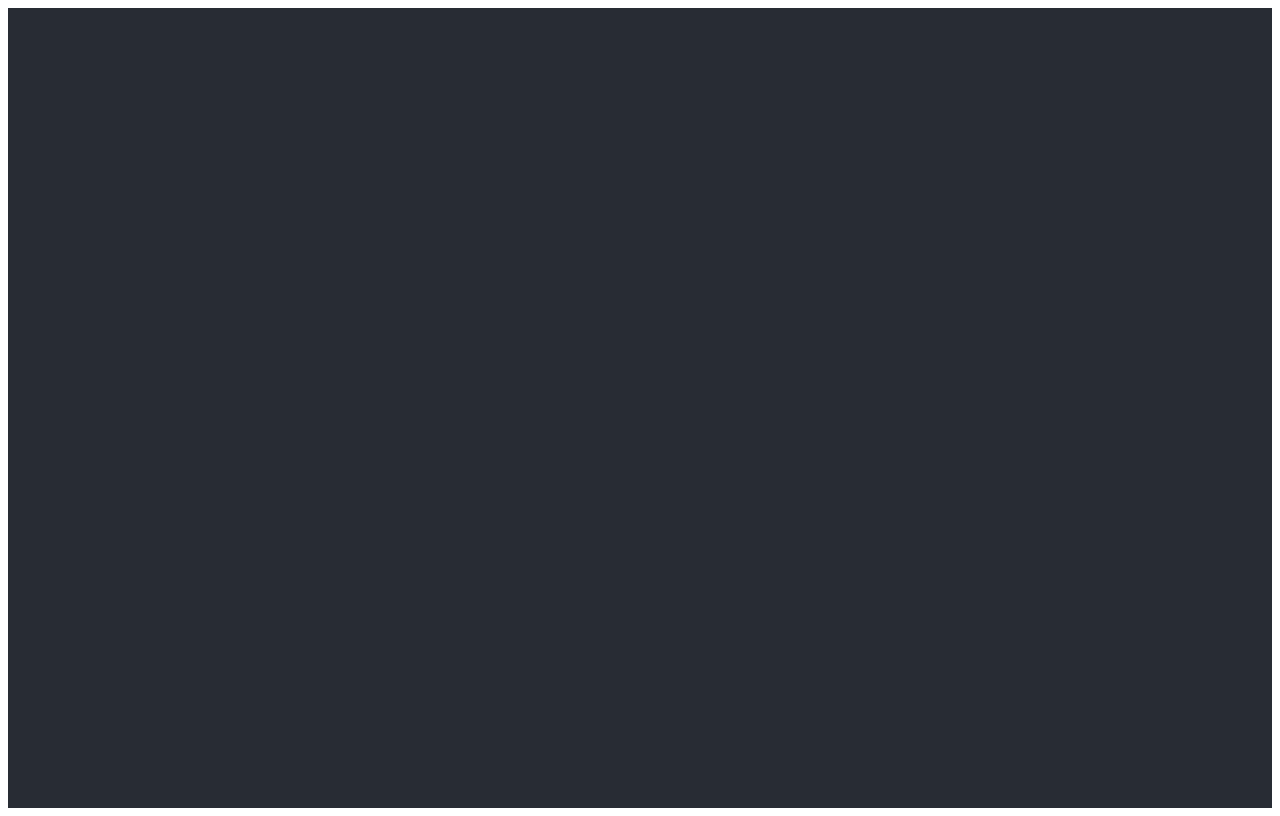
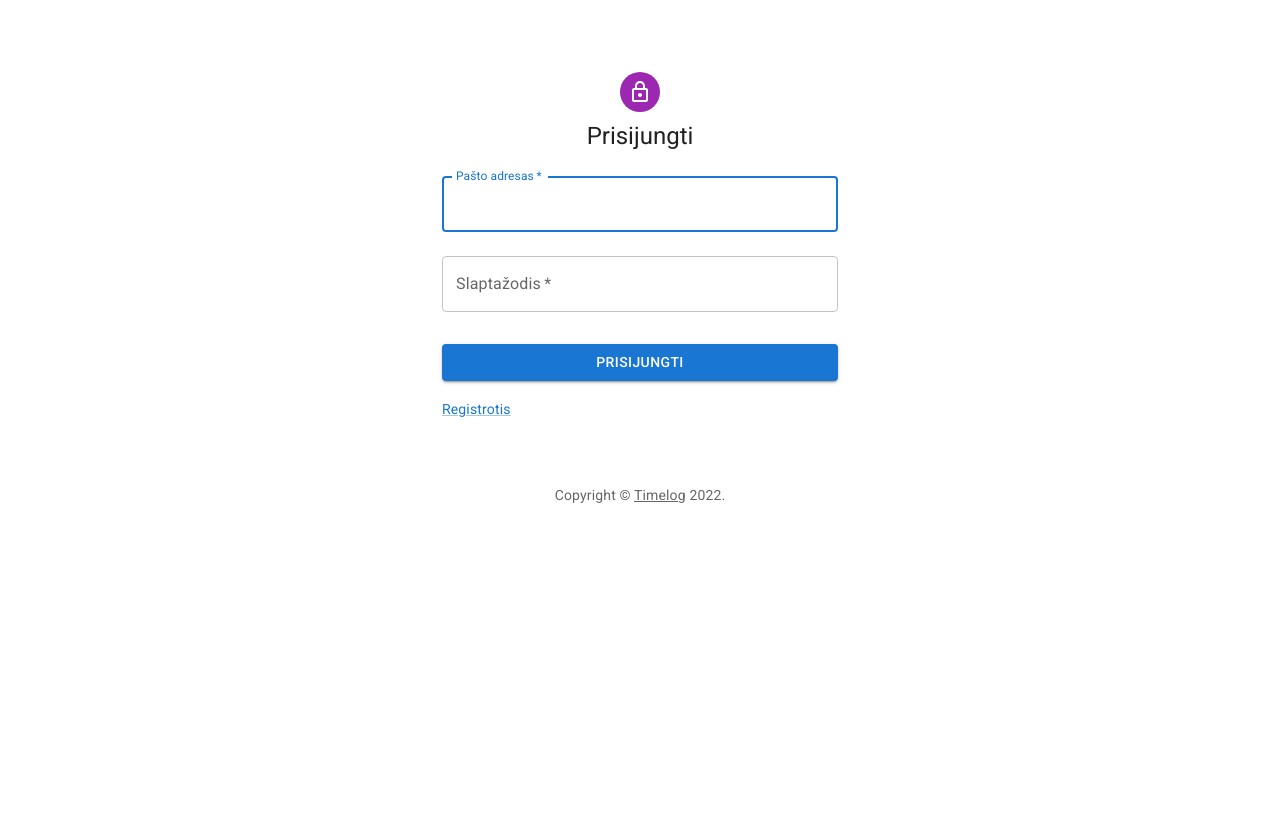
Before and after one commit to GintautasL/timelog, a React (Create React App) app: page /login in a window 1280 px wide. Built offline with nearby package versions, Linux system fonts and the light colour scheme.

Commit message:
done login

```diff
--- a/package.json
+++ b/package.json
@@ -5,6 +5,7 @@
   "dependencies": {
     "@emotion/react": "^11.8.2",
     "@emotion/styled": "^11.8.1",
+    "@mui/icons-material": "^5.5.1",
     "@mui/material": "^5.5.3",
     "@testing-library/jest-dom": "^5.16.3",
     "@testing-library/react": "^12.1.4",
--- a/public/index.html
+++ b/public/index.html
@@ -15,6 +15,8 @@
       user's mobile device or desktop. See https://developers.google.com/web/fundamentals/web-app-manifest/
     -->
     <link rel="manifest" href="%PUBLIC_URL%/manifest.json" />
+    <link rel="stylesheet" href="https://fonts.googleapis.com/css?family=Roboto:300,400,500,700&display=swap" />
+    <link rel="stylesheet" href="https://fonts.googleapis.com/icon?family=Material+Icons" />
     <!--
       Notice the use of %PUBLIC_URL% in the tags above.
       It will be replaced with the URL of the `public` folder during the build.
--- a/src/index.js
+++ b/src/index.js
@@ -6,10 +6,13 @@ import {
 } from "react-router-dom";
 import App from "./App";
 import {Login} from "./pages/Login";
+import { createTheme, ThemeProvider } from '@mui/material/styles';
 
+const theme = createTheme();
 
 const rootElement = document.getElementById("root");
 render(
+  <ThemeProvider theme={theme}>
     <BrowserRouter>
       <Routes>
         <Route path="/" element={<App />} />
@@ -17,6 +20,7 @@ render(
         <Route path="*" element={<div>404 not found</div>} />
 
       </Routes>
-  </BrowserRouter>,
+    </BrowserRouter>
+  </ThemeProvider>,
   rootElement
 );
--- a/src/pages/Login.js
+++ b/src/pages/Login.js
@@ -1,13 +1,104 @@
 
-import '../App.css';
-
-export const Login = () => {
-  return (
-    <div className="App">
-      <header className="App-header">
+import * as React from 'react';
+import Avatar from '@mui/material/Avatar';
+import Button from '@mui/material/Button';
+import CssBaseline from '@mui/material/CssBaseline';
+import TextField from '@mui/material/TextField';
+import FormControlLabel from '@mui/material/FormControlLabel';
+import Checkbox from '@mui/material/Checkbox';
+import Link from '@mui/material/Link';
+import Grid from '@mui/material/Grid';
+import Box from '@mui/material/Box';
+import LockOutlinedIcon from '@mui/icons-material/LockOutlined';
+import Typography from '@mui/material/Typography';
+import Container from '@mui/material/Container';
 
 
-      </header>
-    </div>
+function Copyright(props) {
+  return (
+    <Typography variant="body2" color="text.secondary" align="center" {...props}>
+      {'Copyright © '}
+      <Link color="inherit" href="/">
+        Timelog
+      </Link>{' '}
+      {new Date().getFullYear()}
+      {'.'}
+    </Typography>
   );
 }
+
+
+
+export const Login = ()=> {
+  const handleSubmit = (event) => {
+    event.preventDefault();
+    const data = new FormData(event.currentTarget);
+    console.log({
+      email: data.get('email'),
+      password: data.get('password'),
+    });
+  };
+
+  return (
+
+      <Container component="main" maxWidth="xs">
+        <CssBaseline />
+        <Box
+          sx={{
+            marginTop: 8,
+            display: 'flex',
+            flexDirection: 'column',
+            alignItems: 'center',
+          }}
+        >
+          <Avatar sx={{ m: 1, bgcolor: 'secondary.main' }}>
+            <LockOutlinedIcon />
+          </Avatar>
+          <Typography component="h1" variant="h5">
+            Prisijungti
+          </Typography>
+          <Box component="form" onSubmit={handleSubmit} noValidate sx={{ mt: 1 }}>
+            <TextField
+              margin="normal"
+              required
+              fullWidth
+              id="email"
+              label="Pašto adresas"
+              name="email"
+              autoComplete="email"
+              autoFocus
+            />
+            <TextField
+              margin="normal"
+              required
+              fullWidth
+              name="password"
+              label="Slaptažodis"
+              type="password"
+              id="password"
+              autoComplete="current-password"
+            />
+
+            <Button
+              type="submit"
+              fullWidth
+              variant="contained"
+              sx={{ mt: 3, mb: 2 }}
+            >
+              Prisijungti
+            </Button>
+            <Grid container>
+
+              <Grid item>
+                <Link href="#" variant="body2">
+                  {"Registrotis"}
+                </Link>
+              </Grid>
+            </Grid>
+          </Box>
+        </Box>
+        <Copyright sx={{ mt: 8, mb: 4 }} />
+      </Container>
+
+  );
+}
```
Also changed, not shown: 1 other file (tests, documents, lock files or other folders). Lines whose indentation alone changed are shown as unchanged.
